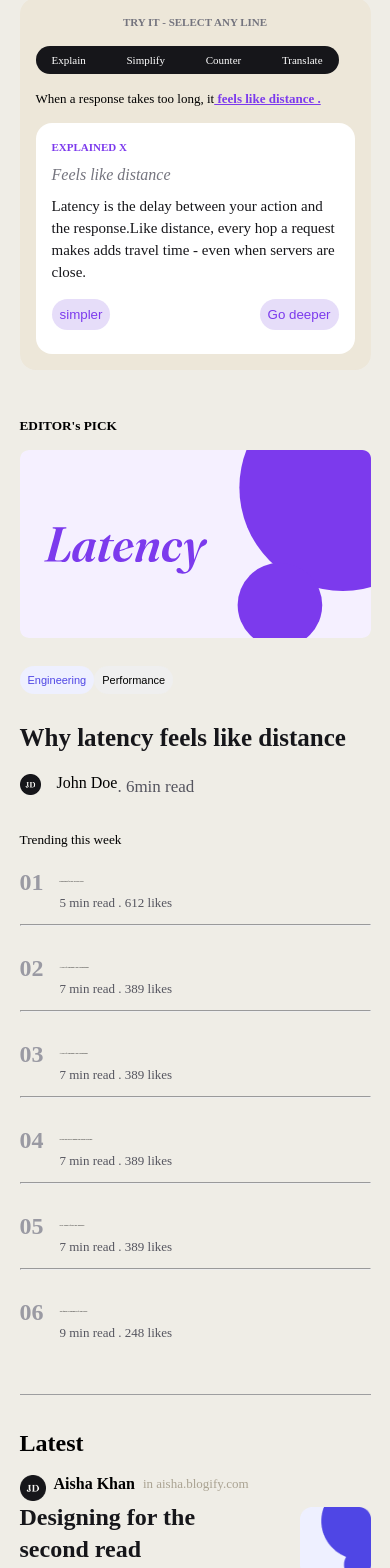
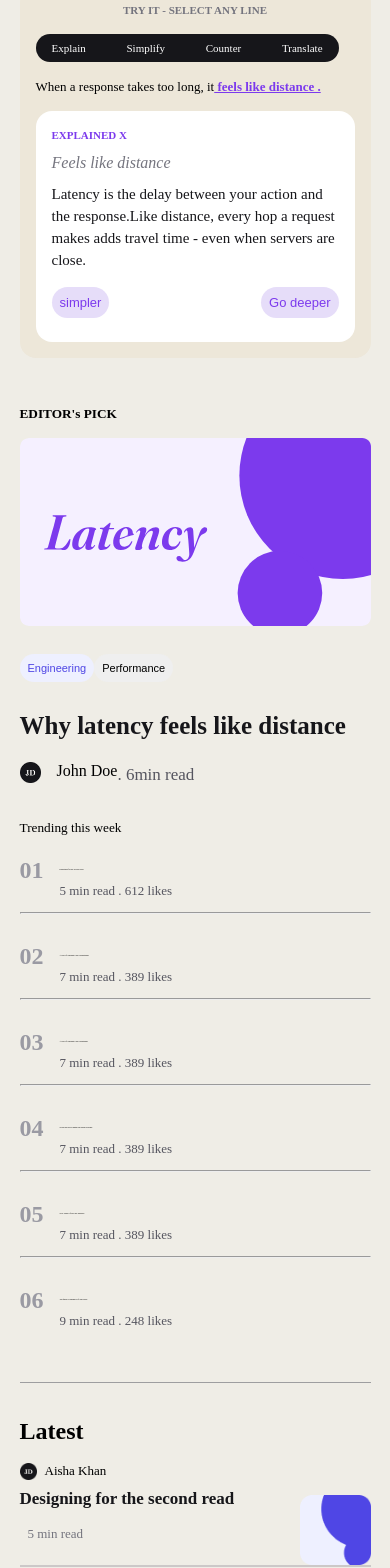
Before and after one commit to sahiba2503/currentProject, a React (Vite) app in the folder vite-project/: page / in a window 390 px wide. Shown: the part 401-1969 px from the top of the page. Built offline with nearby package versions, Linux system fonts and the light colour scheme.

Commit message:
made responsive fontsize for small screen

```diff
--- a/vite-project/src/component/auth.css
+++ b/vite-project/src/component/auth.css
@@ -796,8 +796,7 @@ gap:0.5rem;
     list-style: none;
 }
 .navlistMode{
-    border: 1px solid green;
- width: 25%;
+   width: 25%;
  background-color: #e5dfd5;
  padding: 0.3rem;
  border-radius: 2rem;
@@ -922,15 +921,21 @@ gap:0.5rem;
             width: 75%;
             margin: 1rem 0;
            }
+           .navListCon ul{
+               width: 100%;
+           }
            .navListCon ul li{
-             font-size: 12px;
+             font-size: 9px;
            }
            .navlistMode{
-            width: 75%;
+            width: 85%;
 
            }
            .navlistMode ul {
                justify-content: space-between;
+           }
+           .navlistMode ul li{
+            font-size: 13px;
            }
            .homeContainer{
             width: 100%;
@@ -1045,4 +1050,68 @@ gap:0.5rem;
        .jD-logo strong{
         font-weight: lighter;
        }
+       .explainedBtnContainer button{
+        font-size: 13px;
+       }
+       .latestUserDetail{
+        display: flex;
+        flex-direction: row;
+        align-items: center;
+
+       }
+       .latestUserDetail p{
+        display: none;
+       }
+       .latestUserDetail img{
+        width: 17px;
+        height: 17px;
+       }
+       .latestUserDetail strong{
+        font-size: 13px;
+        font-weight: lighter;
+       }
+       .latestheadingcontent h3{
+        margin: 0.5rem 0;
+        font-size: 17px;
+        line-height: 21px;
+       }
+       .latestheadingcontent p{
+        display: none;
+       }
+       .designBtninf button{
+        display: none;
+
+       }
+       .designBtninf p{
+        margin: 0.5rem;
+       }
+       .latestContainer{
+        border-bottom:2px solid rgb(204, 200, 200);
+        margin-bottom: 0.5rem;
+       }
+       .readInYOurlanguage , .writersContainer{
+        display: none;
+       }
+       .forwriters{
+        margin-top: 1.5rem;
+        padding: 0;
+        padding: 1rem;
+       }
+       .forwriters p {
+        font-size: 11px;
+        line-height: 15px;
+       }
+       .forwriters button{
+        font-size: 11px;
+       }
+
+       .navLink img{
+        width: 24px;
+        height: 24px;
+
+       }
+       .navLink h3{
+        font-size: 17px;
+
+       }
 }
```
